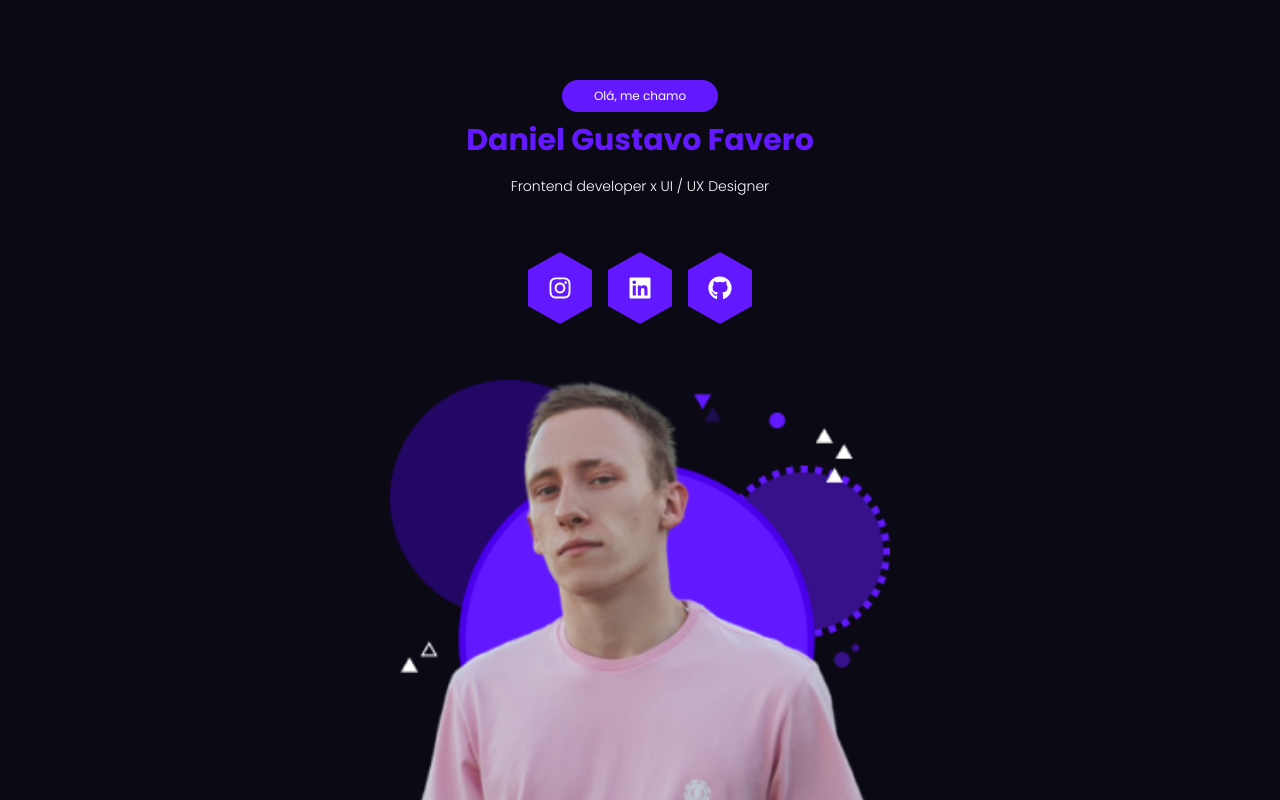
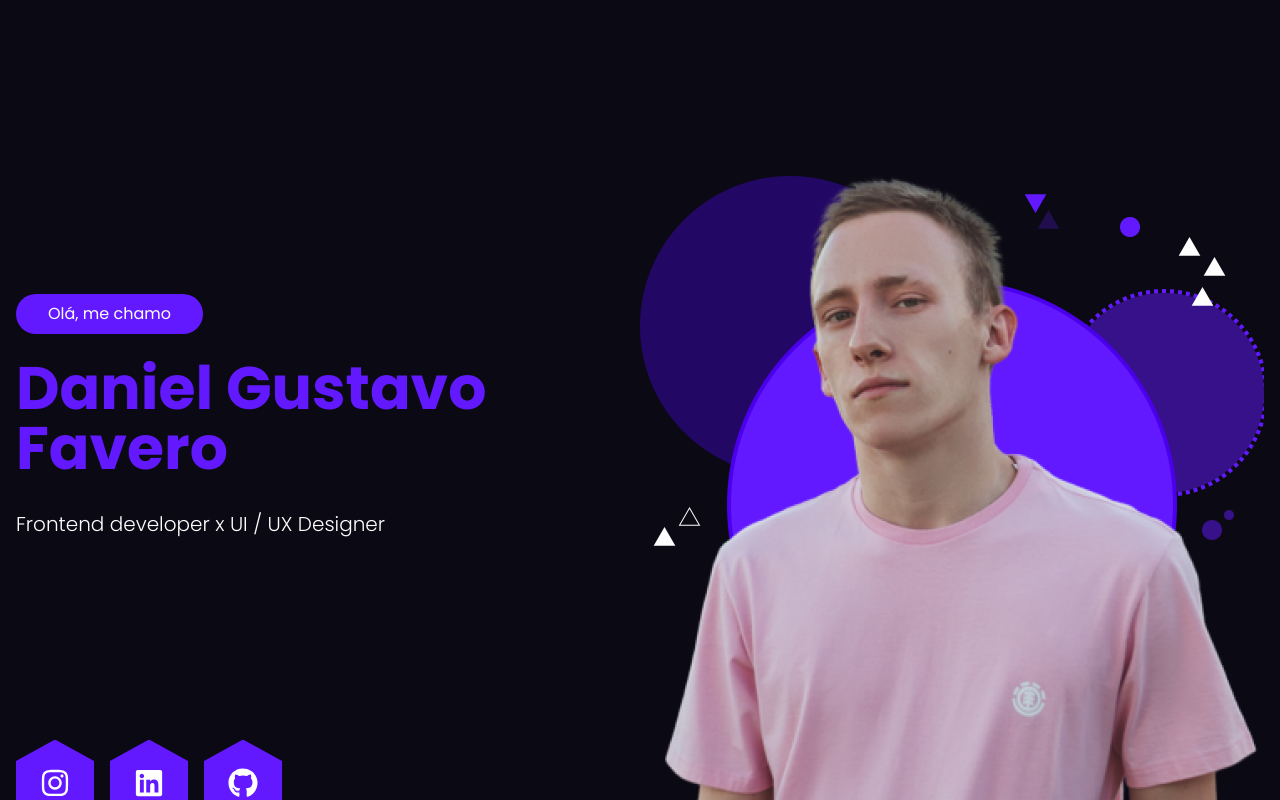
Before and after one commit to danielg-favero/portifolio, a Next.js app: page / in a window 1280 px wide. Shown: the top 800 px of the page. Built offline with nearby package versions, Linux system fonts and the light colour scheme.

Commit message:
styles: responsividade da hero

```diff
--- a/src/app/containers/Hero.tsx
+++ b/src/app/containers/Hero.tsx
@@ -5,16 +5,17 @@ import { FaGithub, FaInstagram, FaLinkedin } from "react-icons/fa";
 
 export const Hero: React.FC = () => {
   return (
-    <Section>
-      <div className="flex flex-col items-center gap-14">
-        <div className="flex flex-col items-center gap-6">
-          <div className="flex flex-col items-center gap-4">
+    <section className="w-full px-4 mt-24 lg:mt-44 max-w-7xl">
+      <div className="flex flex-col items-center w-full lg:flex-row lg:justify-between gap-14">
+        <div className="flex flex-col items-center gap-14 lg:items-start lg:justify-between lg:h-[532px]">
+          <div className="flex flex-col items-center gap-6 lg:gap-8 lg:items-start">
+            <div className="flex flex-col items-center gap-4 lg:gap-6 lg:items-start">
               <Badge>Olá, me chamo</Badge>
-            <h1 className="text-3xl font-bold leading-6 text-center w-fit text-primary-50">
+              <h1 className="text-3xl font-bold leading-6 text-center lg:text-6xl lg:text-left w-fit text-primary-50">
                 Daniel Gustavo Favero
               </h1>
             </div>
-          <p className="text-sm font-light text-center text-neutral-100">
+            <p className="text-sm font-light text-center lg:text-xl text-neutral-100">
               Frontend developer x UI / UX Designer
             </p>
           </div>
@@ -29,13 +30,14 @@ export const Hero: React.FC = () => {
               <FaGithub />
             </IconButton>
           </div>
+        </div>
         <Image
           src="/hero_photo.png"
           alt="Foto de Daniel Gustavo Favero"
-          width={500}
-          height={700}
+          width={624}
+          height={767}
         />
       </div>
-    </Section>
+    </section>
   );
 };
--- a/src/components/Badge.tsx
+++ b/src/components/Badge.tsx
@@ -3,7 +3,9 @@ import React, { PropsWithChildren } from "react";
 export const Badge: React.FC<PropsWithChildren> = ({ children }) => {
   return (
     <div className="px-8 py-2 rounded-full bg-primary-50 w-fit">
-      <p className="text-xs text-center text-neutral-100">{children}</p>
+      <p className="text-xs font-normal text-center lg:text-base text-neutral-100">
+        {children}
+      </p>
     </div>
   );
 };
--- a/src/components/Button/index.tsx
+++ b/src/components/Button/index.tsx
@@ -6,7 +6,7 @@ export * from "./types";
 export const Button: React.FC<IButtonProps> = ({ children, ...rest }) => {
   return (
     <button
-      className="flex items-center justify-center w-full gap-4 py-3 font-light tracking-widest text-center uppercase rounded bg-primary-50 text-neutral-100"
+      className="flex items-center justify-center w-full gap-4 py-3 font-light tracking-widest text-center uppercase transition-transform rounded hover:bg-primary-60 hover:scale-105 active:bg-primary-40 active:scale-95 bg-primary-50 text-neutral-100"
       {...rest}
     >
       {children}
--- a/src/components/IconButton/index.tsx
+++ b/src/components/IconButton/index.tsx
@@ -9,7 +9,7 @@ export const IconButton: React.FC<IIconButtonProps> = ({
 }) => {
   return (
     <button
-      className="p-5 py-6 text-2xl hexagon text-neutral-100 bg-primary-50"
+      className="px-5 py-6 text-2xl transition-transform lg:px-6 lg:py-7 lg:text-3xl hexagon text-neutral-100 bg-primary-50 hover:bg-primary-60 hover:scale-105 active:bg-primary-40 active:scale-95"
       {...rest}
     >
       {children}
--- a/src/components/Section/index.tsx
+++ b/src/components/Section/index.tsx
@@ -5,5 +5,5 @@ import { ISectionProps } from "./types";
 export * from "./types";
 
 export const Section: React.FC<ISectionProps> = ({ children }) => {
-  return <section className="w-full px-4 py-20 ">{children}</section>;
+  return <section className="w-full px-4 py-20 max-w-7xl">{children}</section>;
 };
```
Also changed, not shown: public/hero_photo.png. Lines whose indentation alone changed are shown as unchanged.
